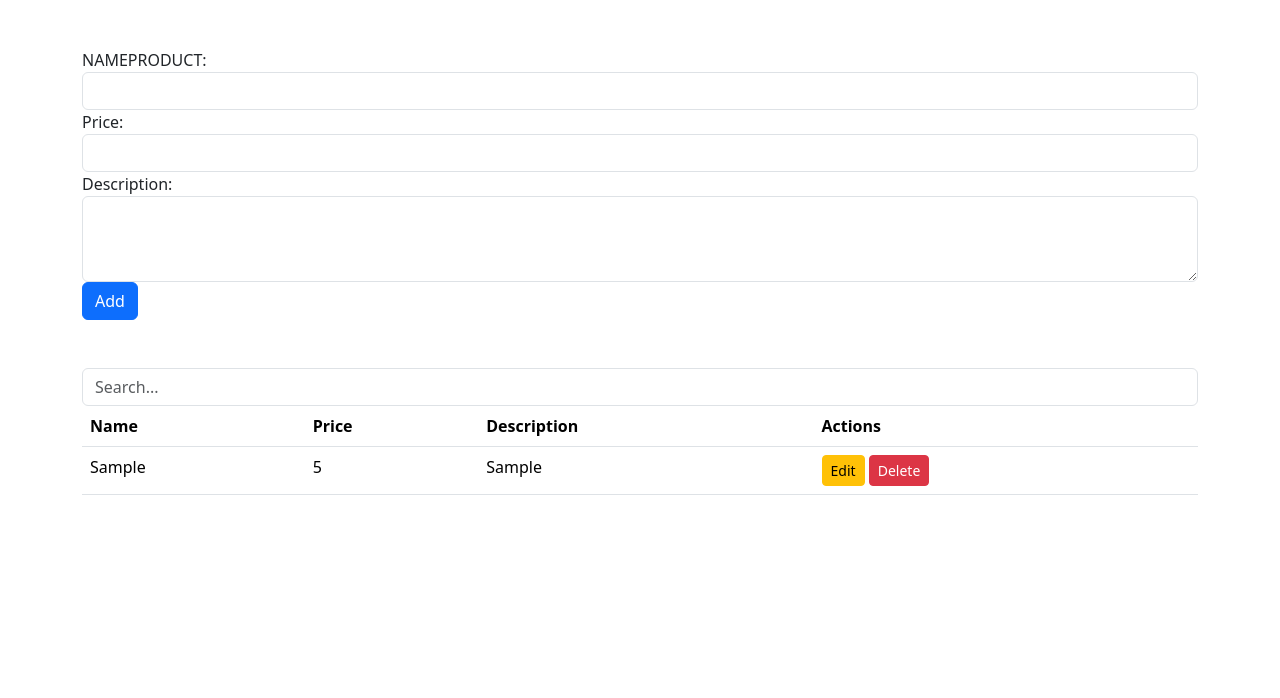
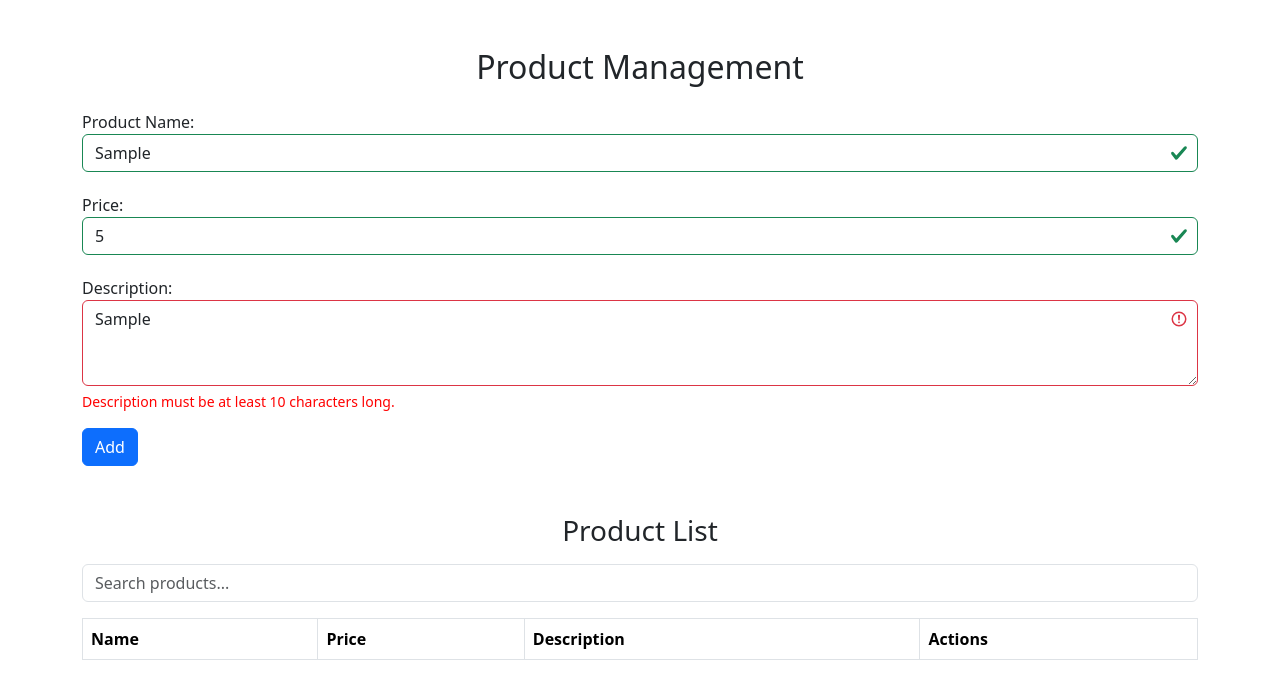
Before and after one commit to MaiGamalSalah/CRUD, a plain HTML site: page form/index.htm in a window 1280 px wide. Both pictures are taken after typing "Sample", "5", "Sample" into the empty fields and a click on the button "Add". Drawn offline with Linux system fonts and the light colour scheme.

Commit message:
Enhanced validation functions and updated UI in frm.js and index.htm

```diff
--- a/form/frm.js
+++ b/form/frm.js
@@ -6,6 +6,9 @@ var addbtn = document.getElementById("addbtn");
 var currentIndex = null;
 var products;
 
+var RegexName = /^[A-Z][a-zA-Z]{3,}$/;
+var RegexPrice = /^[0-9]+(\.[0-9]{1,2})?$/;
+var RegexDescription = /^.{10,}$/;
 
 if (localStorage.getItem("products")) {
     products = JSON.parse(localStorage.getItem("products"));
@@ -14,30 +17,42 @@ if (localStorage.getItem("products")) {
     products = [];
 }
 
-//check
+// Event listener for the add/update button
 addbtn.addEventListener("click", function () {
+    if (validateInputs()) {
         if (addbtn.innerHTML === "Add") {
             addProduct();
         } else {
             updateProduct();
         }
+    }
 });
-//addional
+
+// Add event listeners for real-time validation
+nameInput.addEventListener("keyup", function () {
+    validateField(nameInput, RegexName, "Name must start with a capital letter and have at least 4 characters.");
+});
+priceInput.addEventListener("keyup", function () {
+    validateField(priceInput, RegexPrice, "Price must be a valid number (e.g., 100 or 100.50).");
+});
+descriptionInput.addEventListener("keyup", function () {
+    validateField(descriptionInput, RegexDescription, "Description must be at least 10 characters long.");
+});
+
+// Add new product
 function addProduct() {
-    if(nameInput.value.trim() && priceInput.value.trim() && descriptionInput.value.trim()){
     var product = {
         name: nameInput.value,
         price: priceInput.value,
         description: descriptionInput.value
     };
     products.push(product);
-        setLocalStorage()
+    setLocalStorage();
     display(products);
     clear();
 }
 
-}
-//updateing
+// Update existing product
 function updateProduct() {
     var product = {
         name: nameInput.value,
@@ -45,19 +60,24 @@ function updateProduct() {
         description: descriptionInput.value
     };
     products[currentIndex] = product;
-    setLocalStorage()
+    setLocalStorage();
     display(products);
     clear();
     addbtn.innerHTML = "Add";
     currentIndex = null;
 }
 
+// Clear input fields
 function clear() {
     nameInput.value = "";
     priceInput.value = "";
     descriptionInput.value = "";
+    resetValidation(nameInput);
+    resetValidation(priceInput);
+    resetValidation(descriptionInput);
 }
 
+// Display products in the table
 function display(products) {
     var row = "";
     for (var i = 0; i < products.length; i++) {
@@ -76,12 +96,14 @@ function display(products) {
     tableBody.innerHTML = row;
 }
 
+// Delete a product
 function deleteRow(index) {
     products.splice(index, 1);
-    setLocalStorage()
+    setLocalStorage();
     display(products);
 }
-//update the table
+
+// Edit a product
 function editRow(index) {
     currentIndex = index;
     var product = products[index];
@@ -91,16 +113,62 @@ function editRow(index) {
     addbtn.innerHTML = "Update";
 }
 
+// Search products
 function search(query) {
     var newData = products.filter((product) =>
         product.name.toLowerCase().includes(query.toLowerCase().trim())
     );
     display(newData);
 }
-function getLocalStorage(){
-  return JSON.parse(localStorage.getItem("products")) || [];
 
-}
-function setLocalStorage(){
+// LocalStorage helpers
+function setLocalStorage() {
     localStorage.setItem("products", JSON.stringify(products));
 }
+
+// Validate all inputs
+function validateInputs() {
+    var isValid = true;
+    if (!validateField(nameInput, RegexName, "Name must start with a capital letter and have at least 4 characters.")) {
+        isValid = false;
+    }
+    if (!validateField(priceInput, RegexPrice, "Price must be a valid number (e.g., 100 or 100.50).")) {
+        isValid = false;
+    }
+    if (!validateField(descriptionInput, RegexDescription, "Description must be at least 10 characters long.")) {
+        isValid = false;
+    }
+    return isValid;
+}
+
+// Validate a single field
+function validateField(input, regex, errorMessage) {
+    if (!regex.test(input.value)) {
+        showValidationError(input, errorMessage);
+        return false;
+    } else {
+        showValidationSuccess(input);
+        return true;
+    }
+}
+
+// Show validation error
+function showValidationError(input, message) {
+    input.classList.add("is-invalid");
+    input.classList.remove("is-valid");
+    input.nextElementSibling.innerHTML = message;
+    input.nextElementSibling.style.color = "red";
+}
+
+// Show validation success
+function showValidationSuccess(input) {
+    input.classList.add("is-valid");
+    input.classList.remove("is-invalid");
+    input.nextElementSibling.innerHTML = "";
+}
+
+// Reset validation
+function resetValidation(input) {
+    input.classList.remove("is-valid", "is-invalid");
+    input.nextElementSibling.innerHTML = "";
+}
--- a/form/index.htm
+++ b/form/index.htm
@@ -3,29 +3,46 @@
 <head>
     <meta charset="UTF-8">
     <meta name="viewport" content="width=device-width, initial-scale=1.0">
-    <title>form</title>
+    <title>Product Form</title>
     <link rel="stylesheet" href="css/bootstrap.min.css">
+    <style>
+        .error-message {
+            font-size: 0.875rem;
+            color: red;
+            margin-top: 5px;
+        }
+        .is-valid {
+            border-color: #28a745;
+        }
+        .is-invalid {
+            border-color: #dc3545;
+        }
+    </style>
 </head>
 <body>
+    <div class="container my-5">
+        <h2 class="text-center mb-4">Product Management</h2>
+        <div class="form-group">
+            <label for="name">Product Name:</label>
+            <input type="text" class="form-control" id="name" name="name" required>
+            <div class="error-message"></div>
 
+            <label for="price" class="mt-3">Price:</label>
+            <input type="number" class="form-control" id="price" name="price" required>
+            <div class="error-message"></div>
 
-    <div class="container my-5">
-        <div class="form-group">
-            <label for="price">NAMEPRODUCT:</label>
-            <input type="text" class="form-control" id="name" name="name" required>
-            <label for="price">Price:</label>
-            <input type="number" class="form-control" id="price" name="price" required>
-            <label for="name">Description:</label>
+            <label for="description" class="mt-3">Description:</label>
             <textarea class="form-control" id="description" name="description" rows="3" required></textarea>
+            <div class="error-message"></div>
         </div>
-        <button id="addbtn" class="btn btn-primary">Add</button>
+        <button id="addbtn" class="btn btn-primary mt-3">Add</button>
     </div>
+
     <div class="container mt-4">
-        <div class="h-100 w-100">
-            <input type="text" class="form-control" onkeyup="search(this.value)" placeholder="Search...">
-        </div>
-        <table class="table">
-            <thead>
+        <h3 class="text-center mb-3">Product List</h3>
+        <input type="text" class="form-control mb-3" onkeyup="search(this.value)" placeholder="Search products...">
+        <table class="table table-striped table-bordered">
+            <thead class="thead-dark">
                 <tr>
                     <th>Name</th>
                     <th>Price</th>
@@ -33,11 +50,9 @@
                     <th>Actions</th>
                 </tr>
             </thead>
-            <tbody id="tableBody-result">
-            </tbody>
+            <tbody id="tableBody-result"></tbody>
         </table>
     </div>
-
 
     <script src="frm.js"></script>
 </body>
```
Lines whose indentation alone changed are shown as unchanged.
